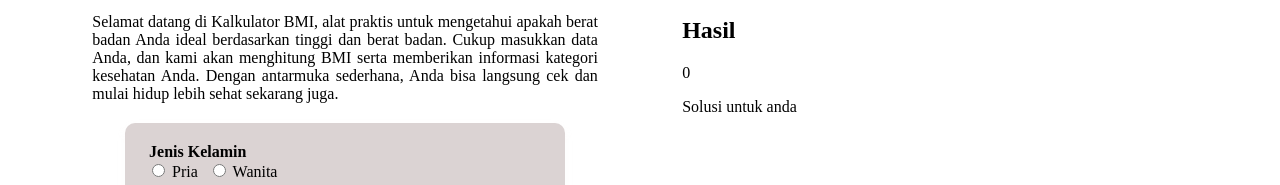
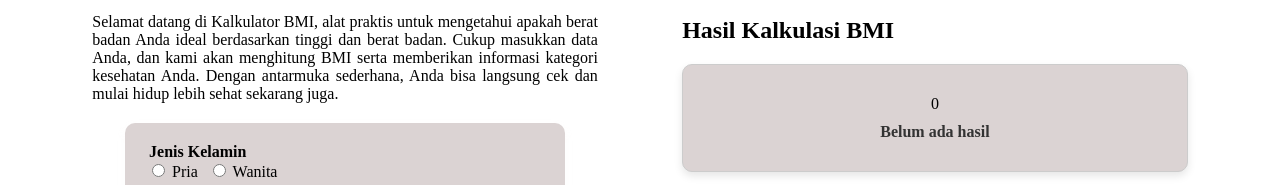
Before and after one commit to revou-fundamental-course/25-nov-24-RamliTau, a plain HTML site: page index.html in a window 1280 px wide. Shown: the part 68-253 px from the top of the page. Drawn offline with Linux system fonts and the light colour scheme.

Commit message:
Menambahkan kotak pada hasil kalkulasi

```diff
--- a/css/style.css
+++ b/css/style.css
@@ -164,6 +164,25 @@ input::placeholder {
  color: #333;       /* (Opsional) Warna teks */
 }
 
+.result-box {
+    background-color: #dbd3d3; /* Warna latar serupa dengan form */
+    border: 1px solid #ccc;   /* Border abu-abu */
+    border-radius: 10px;      /* Sudut melengkung */
+    padding: 20px;            /* Ruang di dalam kotak */
+    margin-top: 20px;         /* Jarak dengan elemen di atas */
+    box-shadow: 0 4px 8px rgba(0, 0, 0, 0.1); /* Bayangan lembut */
+}
+
+.result-box p {
+    font-size: 16px;          /* Ukuran teks */
+    margin: 10px 0;           /* Jarak antar paragraf */
+    text-align: center; /* Posisikan teks di tengah */
+}
+
+.result-box strong {
+    font-weight: bold;        /* Teks tebal */
+}
+
 
 /* ==============================
    Gaya untuk Main (Tata Letak Utama)
--- a/index.html
+++ b/index.html
@@ -116,13 +116,13 @@
 
 
     <section>
-        <div>
-            <header>
-             <h2>Hasil</h2>
-            </header>
-            <div id="hasil-kalkulasi">0</div>
-            <p id="info-hasil"></p>
-        </div>
+      <header>
+        <h2>Hasil Kalkulasi BMI</h2>
+      </header>
+      <div class="result-box">
+        <p><span id="hasil-kalkulasi">0</span></p>
+        <p><span id="info-hasil">Belum ada hasil</span></p>
+      </div>
 
         <!--Third Article-->
         <p>Solusi untuk anda</p>
```
